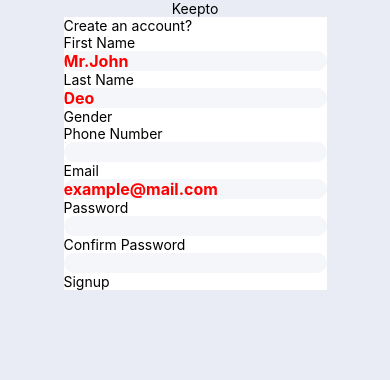
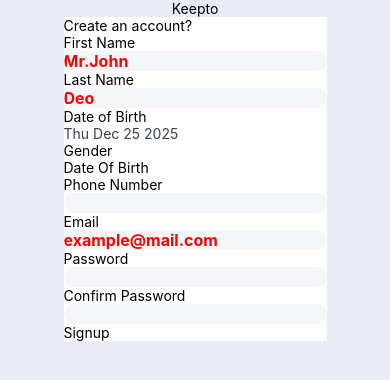
Before and after one commit to ArfatChowdhury/Keepto-social-app, a React Native app: screen / in a window 390 px wide. Shown: the top 380 px of the page. Built offline with nearby package versions, Linux system fonts and the light colour scheme.

Commit message:
designing signup screen

```diff
--- a/app.json
+++ b/app.json
@@ -25,6 +25,9 @@
     },
     "web": {
       "favicon": "./assets/favicon.png"
-    }
+    },
+    "plugins": [
+      "@react-native-community/datetimepicker"
+    ]
   }
 }
--- a/package.json
+++ b/package.json
@@ -9,6 +9,7 @@
     "web": "expo start --web"
   },
   "dependencies": {
+    "@react-native-community/datetimepicker": "8.4.4",
     "expo": "~54.0.30",
     "expo-status-bar": "~3.0.9",
     "react": "19.1.0",
--- a/src/screens/Signup.tsx
+++ b/src/screens/Signup.tsx
@@ -1,5 +1,6 @@
-import { StyleSheet, Text, TextInput, TouchableOpacity, View } from 'react-native'
+import { Platform, StyleSheet, Text, TextInput, TouchableOpacity, View } from 'react-native'
 import React, { useState } from 'react'
+import DateTimePicker from '@react-native-community/datetimepicker'
 
 const Signup = () => {
     const [firstName, setFirstName] = useState('')
@@ -11,9 +12,17 @@
     const [error, setError] = useState('')
     const [loading, setLoading] = useState(false)
     const [gender, setGender] = useState(null)
+    const [dob, setDob] = useState(new Date())
+    const [showPicker, setShowPicker] = useState(false)
 
     const emailRegex = /^[^\s@]+@[^\s@]+\.[^\s@]+$/;
 
+    const onDateChange = (event, selectedDate) => {
+        setShowPicker(Platform.OS === 'ios')
+        if (selectedDate) {
+            setDob(selectedDate)
+        }
+    }
     const RadioButton = ({ label, value }) => {
         (
             <TouchableOpacity
@@ -75,7 +84,7 @@
             setError("Please enter a valid email address.");
             return;
         }
-        if(gender === null){
+        if (gender === null) {
             setError('Please select gender')
             return;
         }
@@ -107,12 +116,35 @@
                         style={styles.inputText} />
                     {error ? <Text>{error}</Text> : null}
                 </View>
+                <View style={styles.formSection}>
+
+                    {/* --- DATE OF BIRTH --- */}
+                    <Text style={styles.label}>Date of Birth</Text>
+                    <TouchableOpacity
+                        style={styles.input}
+                        onPress={() => setShowPicker(true)}
+                    >
+                        <Text style={{ color: '#374151' }}>{dob.toDateString()}</Text>
+                    </TouchableOpacity>
+
+                    {showPicker && (
+                        <DateTimePicker
+                            value={dob}
+                            mode="date"
+                            display={Platform.OS === 'ios' ? 'spinner' : 'default'}
+                            maximumDate={new Date()} // Prevent picking future dates
+                            onChange={onDateChange}
+                        />
+                    )}
+                </View>
+                <View>
+                    <Text>Gender</Text>
+                    <RadioButton label='Male' value='Male' />
+                    <RadioButton label='Female' value='Female' />
+                </View>
 
                 <View>
-
-                    <Text>Gender</Text>
-                    <RadioButton label='Male' value='Male' />
-
+                    <Text>Date Of Birth</Text>
                 </View>
 
 
```
Also changed, not shown: 1 other file (tests, documents, lock files or other folders). Lines whose indentation alone changed are shown as unchanged.
